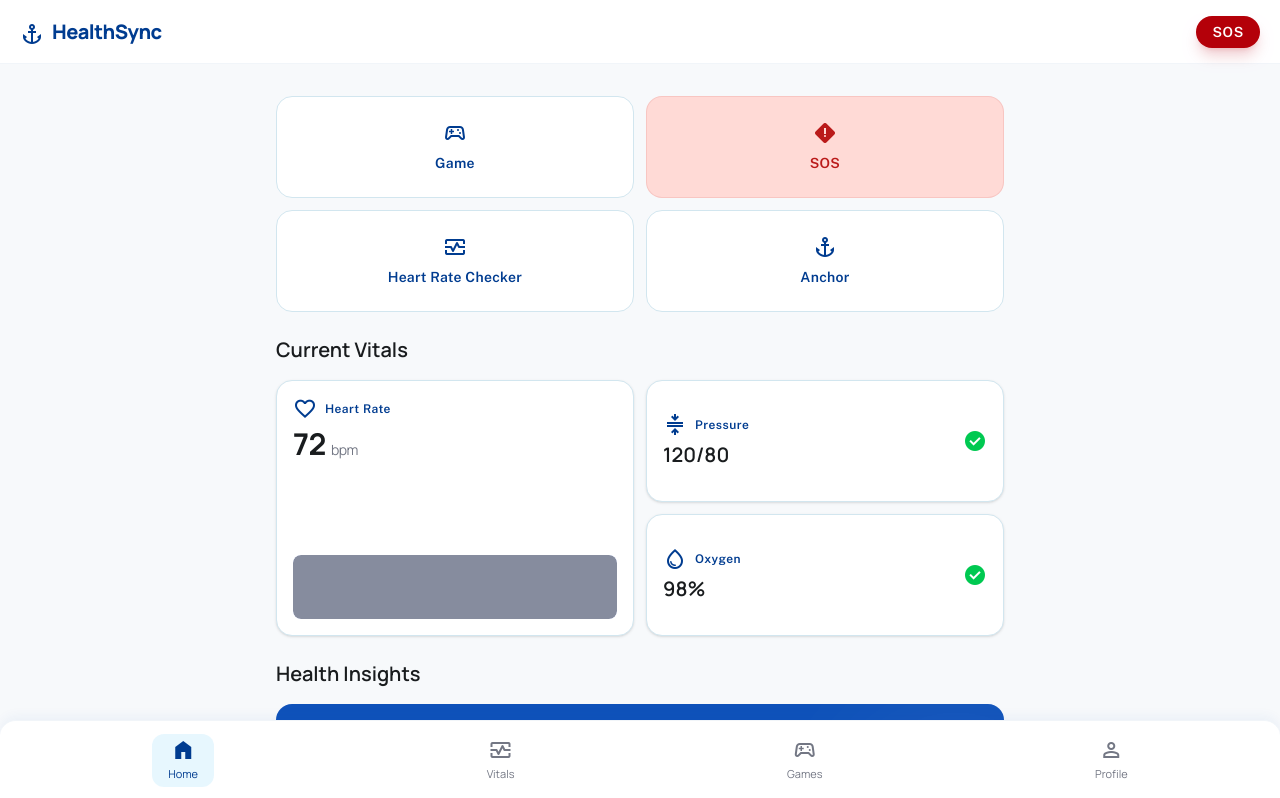
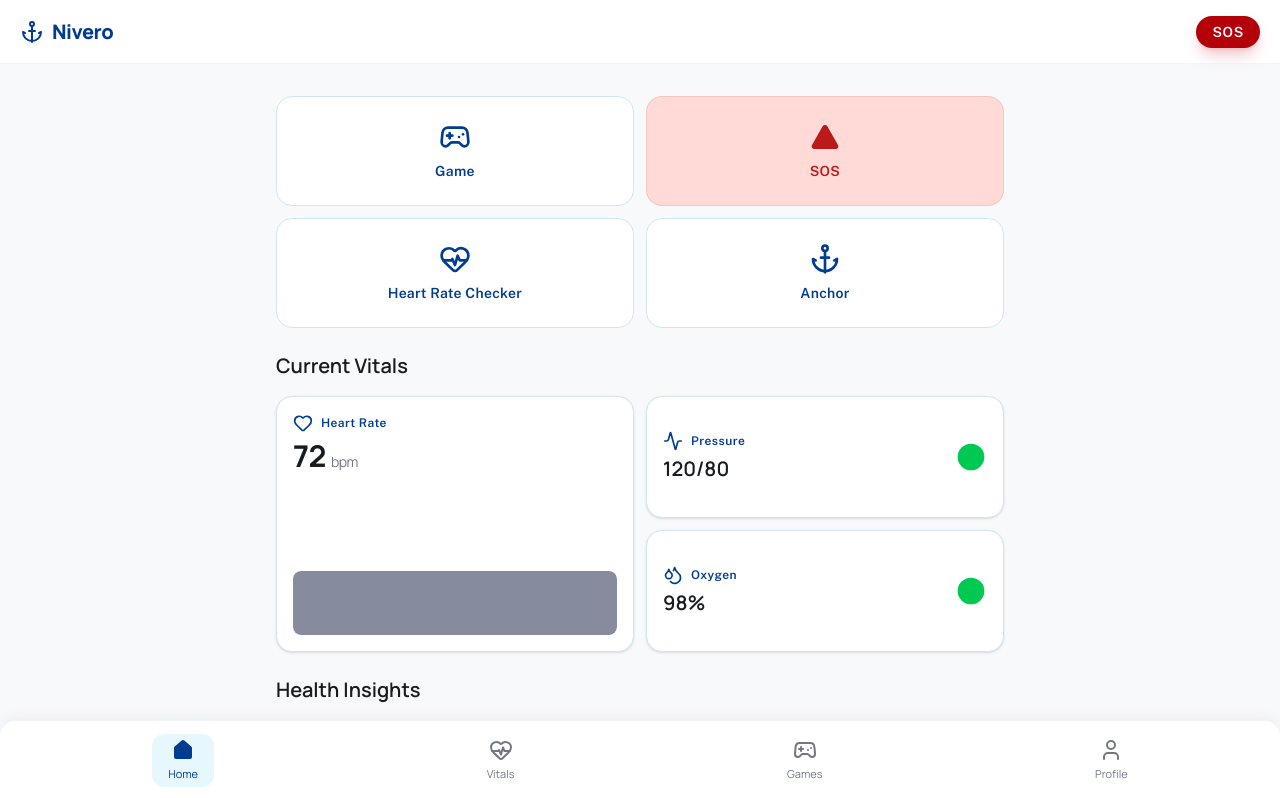
Before and after one commit to Anush-kulal/Embedx, a Next.js app: page /patient-app in a window 1280 px wide. Shown: the top 798 px of the page. Built offline with nearby package versions, Linux system fonts and the light colour scheme; grey boxes are pictures that could not be loaded.

Commit message:
feat: add patient dashboard page with navigation, vitals summary, and health insights

```diff
--- a/src/app/patient-app/page.js
+++ b/src/app/patient-app/page.js
@@ -1,5 +1,6 @@
 'use client';
 import { useRouter } from 'next/navigation';
+import { Anchor, Gamepad2, AlertTriangle, HeartPulse, Heart, Activity, Droplets, Sparkles, CheckCircle2, Home, User } from 'lucide-react';
 
 export default function PatientDashboard() {
   const router = useRouter();
@@ -8,12 +9,6 @@ export default function PatientDashboard() {
     <div className="bg-[#f7f9fb] text-[#191c1e] min-h-screen font-public-sans pb-28">
       <style dangerouslySetInnerHTML={{__html: `
         @import url('https://fonts.googleapis.com/css2?family=Manrope:wght@400;600;700;800&family=Public+Sans:wght@400;500;600&display=swap');
-        @import url('https://fonts.googleapis.com/css2?family=Material+Symbols+Outlined:wght,FILL,GRAD,opsz@400,0..1,0,24&display=swap');
-
-        .material-symbols-outlined {
-            font-variation-settings: 'FILL' 0, 'wght' 400, 'GRAD' 0, 'opsz' 24;
-            vertical-align: middle;
-        }
 
         .font-manrope { font-family: 'Manrope', sans-serif; }
         .font-public-sans { font-family: 'Public Sans', sans-serif; }
@@ -30,8 +25,8 @@ export default function PatientDashboard() {
       {/* TopAppBar */}
       <header className="bg-white border-b border-slate-100 fixed top-0 w-full z-50 h-16 flex justify-between items-center px-5">
         <div className="flex items-center gap-2">
-          <span className="material-symbols-outlined text-[#003c90] pt-1">anchor</span>
-          <h1 className="text-[#003c90] font-extrabold text-xl tracking-tight font-manrope">HealthSync</h1>
+          <Anchor className="text-[#003c90] w-6 h-6" />
+          <h1 className="text-[#003c90] font-extrabold text-xl tracking-tight font-manrope">Nivero</h1>
         </div>
         <div className="flex items-center gap-4">
           <button
@@ -48,26 +43,26 @@ export default function PatientDashboard() {
           <button
             onClick={() => router.push('/patient-app/games')}
             className="flex flex-col items-center justify-center bg-white border border-[#d2e6ef] p-6 rounded-2xl hover:bg-slate-50 transition-colors active:scale-95 duration-150 text-[#003c90]">
-            <span className="material-symbols-outlined text-4xl mb-2">sports_esports</span>
+            <Gamepad2 className="w-8 h-8 mb-2" />
             <span className="text-[14px] leading-[20px] tracking-[0.02em] font-semibold">Game</span>
           </button>
 
           <button
             onClick={() => router.push('/patient-app/sos')}
             className="flex flex-col items-center justify-center bg-[#ffdad6] border border-[#ba1a1a]/10 p-6 rounded-2xl hover:bg-[#ffdad6]/80 transition-colors active:scale-95 duration-150 relative overflow-hidden text-[#ba1a1a]">
-            <span className="material-symbols-outlined text-4xl mb-2 relative z-10" style={{ fontVariationSettings: "'FILL' 1" }}>emergency_home</span>
+            <AlertTriangle fill="currentColor" strokeWidth={0} className="w-8 h-8 mb-2 relative z-10 text-[#ba1a1a]" />
             <span className="text-[14px] leading-[20px] tracking-[0.02em] font-semibold relative z-10">SOS</span>
           </button>
 
           <button
             onClick={() => router.push('/patient-app/heart-rate')}
             className="flex flex-col items-center justify-center bg-white border border-[#d2e6ef] p-6 rounded-2xl hover:bg-slate-50 transition-colors active:scale-95 duration-150 text-[#003c90]">
-            <span className="material-symbols-outlined text-4xl mb-2">monitor_heart</span>
+            <HeartPulse className="w-8 h-8 mb-2" />
             <span className="text-[14px] leading-[20px] tracking-[0.02em] font-semibold text-center">Heart Rate Checker</span>
           </button>
 
           <button className="flex flex-col items-center justify-center bg-white border border-[#d2e6ef] p-6 rounded-2xl hover:bg-slate-50 transition-colors active:scale-95 duration-150 text-[#003c90]">
-            <span className="material-symbols-outlined text-4xl mb-2">anchor</span>
+            <Anchor className="w-8 h-8 mb-2" />
             <span className="text-[14px] leading-[20px] tracking-[0.02em] font-semibold">Anchor</span>
           </button>
         </div>
@@ -79,7 +74,7 @@ export default function PatientDashboard() {
             <div className="col-span-2 row-span-2 bg-white border border-[#d2e6ef] rounded-2xl p-[16px] flex flex-col justify-between shadow-sm">
               <div>
                 <div className="flex items-center gap-2 text-[#003c90] mb-1">
-                  <span className="material-symbols-outlined">favorite</span>
+                  <Heart className="w-5 h-5" />
                   <span className="text-[12px] leading-[16px] tracking-[0.04em] font-semibold">Heart Rate</span>
                 </div>
                 <p className="text-[30px] leading-[38px] tracking-[-0.02em] font-bold font-manrope text-[#191c1e]">
@@ -95,23 +90,23 @@ export default function PatientDashboard() {
             <div className="col-span-2 bg-white border border-[#d2e6ef] rounded-2xl p-[16px] flex items-center justify-between shadow-sm">
               <div>
                 <div className="flex items-center gap-2 text-[#003c90] mb-1">
-                  <span className="material-symbols-outlined">compress</span>
+                  <Activity className="w-5 h-5" />
                   <span className="text-[12px] leading-[16px] tracking-[0.04em] font-semibold">Pressure</span>
                 </div>
                 <p className="text-[20px] leading-[28px] font-semibold font-manrope text-[#191c1e]">120/80</p>
               </div>
-              <span className="material-symbols-outlined text-green-500 text-3xl" style={{ fontVariationSettings: "'FILL' 1" }}>check_circle</span>
+              <CheckCircle2 fill="currentColor" strokeWidth={0} className="text-green-500 w-8 h-8" />
             </div>
 
             <div className="col-span-2 bg-white border border-[#d2e6ef] rounded-2xl p-[16px] flex items-center justify-between shadow-sm">
               <div>
                 <div className="flex items-center gap-2 text-[#003c90] mb-1">
-                  <span className="material-symbols-outlined">water_drop</span>
+                  <Droplets className="w-5 h-5" />
                   <span className="text-[12px] leading-[16px] tracking-[0.04em] font-semibold">Oxygen</span>
                 </div>
                 <p className="text-[20px] leading-[28px] font-semibold font-manrope text-[#191c1e]">98%</p>
               </div>
-              <span className="material-symbols-outlined text-green-500 text-3xl" style={{ fontVariationSettings: "'FILL' 1" }}>check_circle</span>
+              <CheckCircle2 fill="currentColor" strokeWidth={0} className="text-green-500 w-8 h-8" />
             </div>
           </div>
         </section>
@@ -122,7 +117,7 @@ export default function PatientDashboard() {
           <div className="bg-[#0f52ba] text-[#bcceff] p-6 rounded-2xl relative overflow-hidden shadow-xl shadow-[#0f52ba]/10">
             <div className="relative z-10">
               <div className="flex items-center gap-2 mb-2 text-white">
-                <span className="material-symbols-outlined">auto_awesome</span>
+                <Sparkles className="w-5 h-5" />
                 <span className="text-[14px] leading-[20px] tracking-[0.02em] font-semibold">Daily Summary</span>
               </div>
               <h3 className="text-[24px] leading-[32px] tracking-[-0.01em] font-semibold font-manrope text-white mb-2">Your recovery is excellent today</h3>
@@ -176,21 +171,21 @@ export default function PatientDashboard() {
       {/* BottomNavBar */}
       <nav className="fixed bottom-0 left-0 w-full z-50 flex justify-around items-center h-20 px-4 pb-safe bg-white border-t border-slate-100 shadow-[0_-4px_12px_rgba(15,82,186,0.05)] rounded-t-2xl text-[#191c1e]">
         <button className="flex flex-col items-center justify-center text-[#003c90] bg-[#e1f5fe]/80 rounded-xl px-4 py-1 active:scale-90 transition-transform">
-          <span className="material-symbols-outlined" style={{ fontVariationSettings: "'FILL' 1" }}>home</span>
+          <Home fill="currentColor" strokeWidth={0} className="w-6 h-6" />
           <span className="font-manrope text-[11px] font-medium mt-1 text-[#003c90]">Home</span>
         </button>
         <button className="flex flex-col items-center justify-center text-[#737784] hover:text-[#0f52ba] active:scale-90 transition-transform">
-          <span className="material-symbols-outlined">monitor_heart</span>
+          <HeartPulse className="w-6 h-6" />
           <span className="font-manrope text-[11px] font-medium mt-1">Vitals</span>
         </button>
         <button
           onClick={() => router.push('/patient-app/games')}
           className="flex flex-col items-center justify-center text-[#737784] hover:text-[#0f52ba] active:scale-90 transition-transform">
-          <span className="material-symbols-outlined">sports_esports</span>
+          <Gamepad2 className="w-6 h-6" />
           <span className="font-manrope text-[11px] font-medium mt-1">Games</span>
         </button>
         <button className="flex flex-col items-center justify-center text-[#737784] hover:text-[#0f52ba] active:scale-90 transition-transform">
-          <span className="material-symbols-outlined">person</span>
+          <User className="w-6 h-6" />
           <span className="font-manrope text-[11px] font-medium mt-1">Profile</span>
         </button>
       </nav>
```
